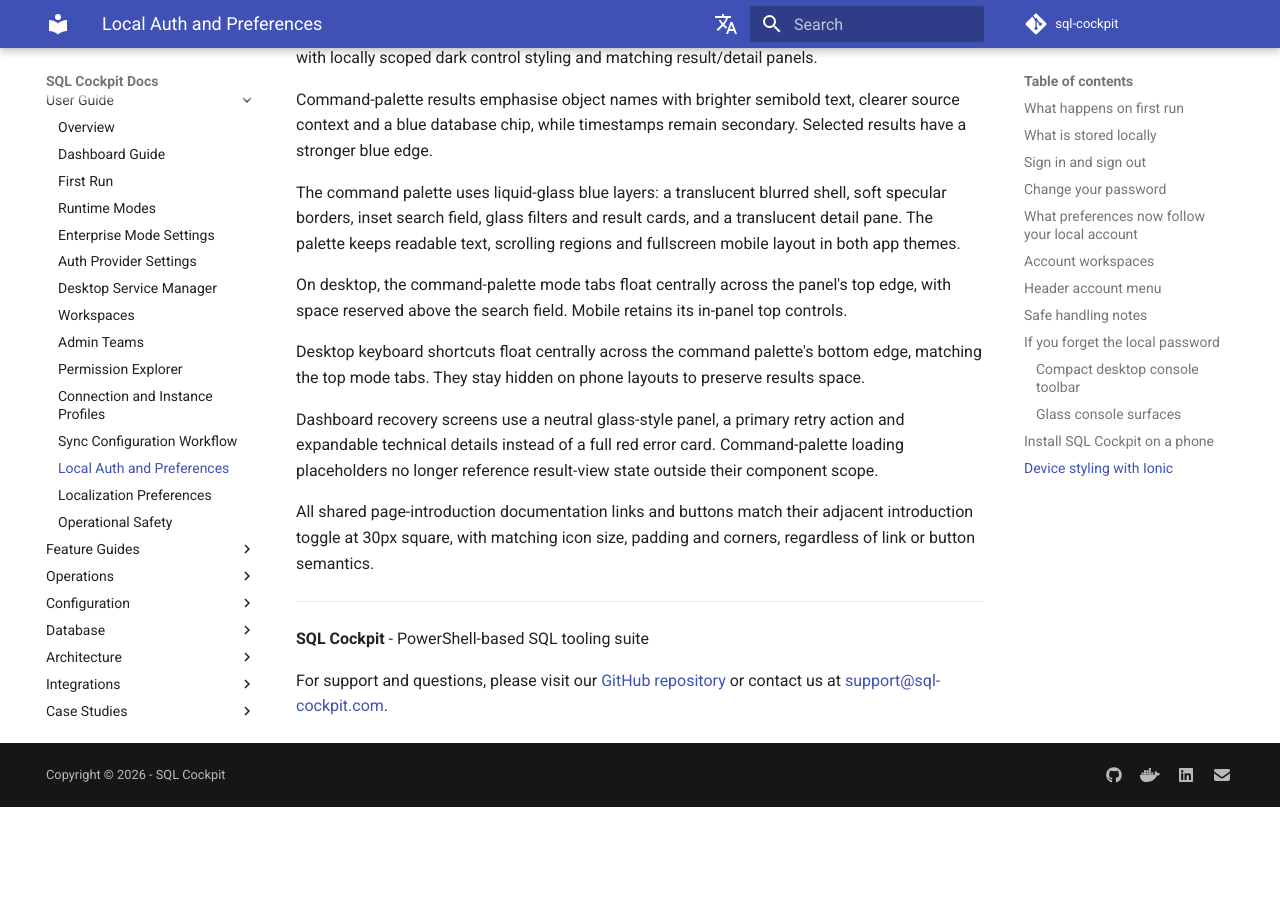
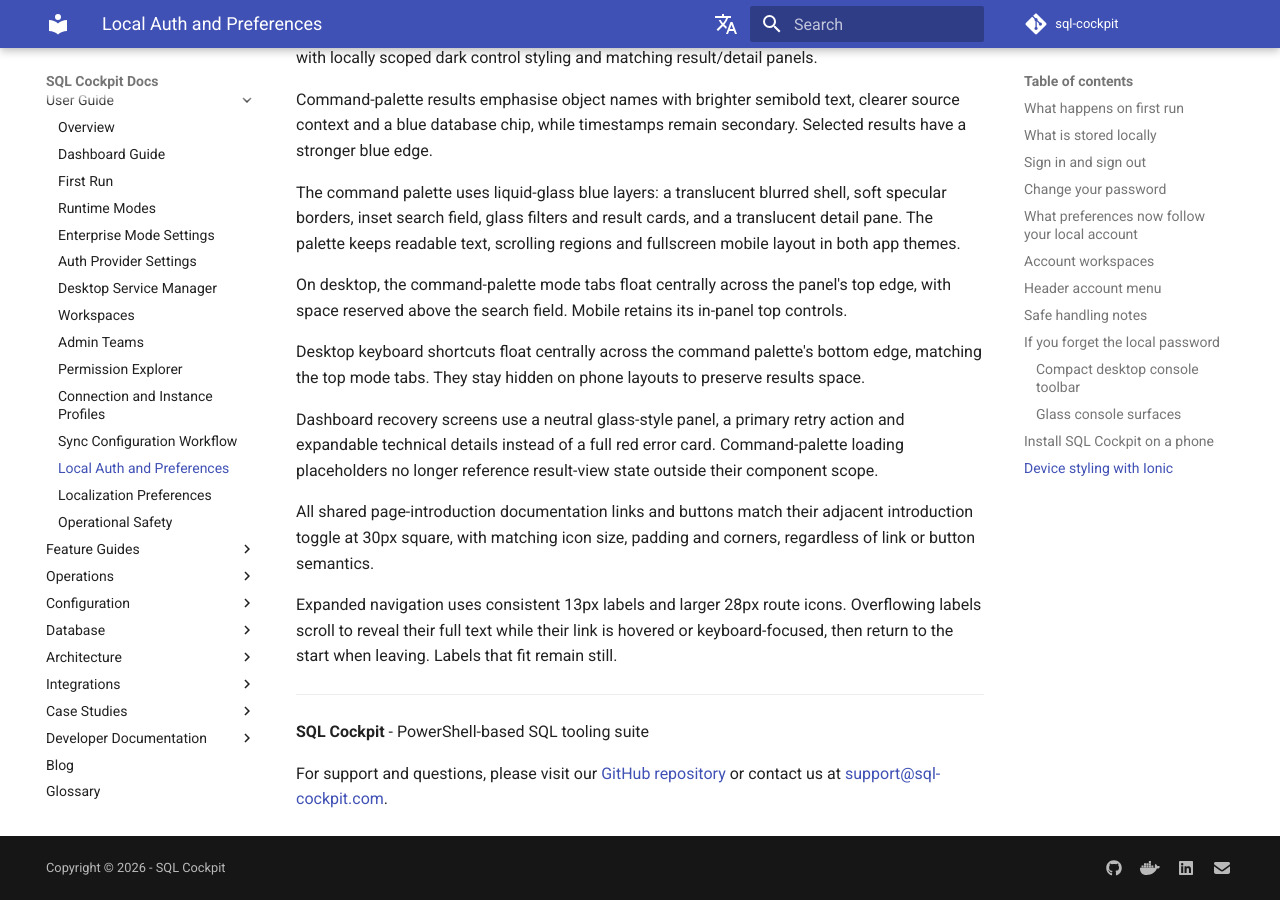
Before and after one commit to sql-cockpit/sql-cockpit-docs-source, an MkDocs documentation site: the page built from docs/user/local-auth-and-preferences.md, in a window 1280 px wide and 900 px high, scrolled down 18699 px. Built offline with MkDocs 1.6.1 and Material for MkDocs 9.7.7, drawn with Linux system fonts in a browser that asks for light colours; comment, search, counter and statistics services are not loaded; the version menu is left out; before the commit the page ends 19506 px from its top, so only the background shows below that.

Commit message:
Document consistent menu labels and hover scrolling

```diff
--- a/docs/user/local-auth-and-preferences.md
+++ b/docs/user/local-auth-and-preferences.md
@@ -392,3 +392,5 @@
 
 
 All shared page-introduction documentation links and buttons match their adjacent introduction toggle at 30px square, with matching icon size, padding and corners, regardless of link or button semantics.
+
+Expanded navigation uses consistent 13px labels and larger 28px route icons. Overflowing labels scroll to reveal their full text while their link is hovered or keyboard-focused, then return to the start when leaving. Labels that fit remain still.
```
